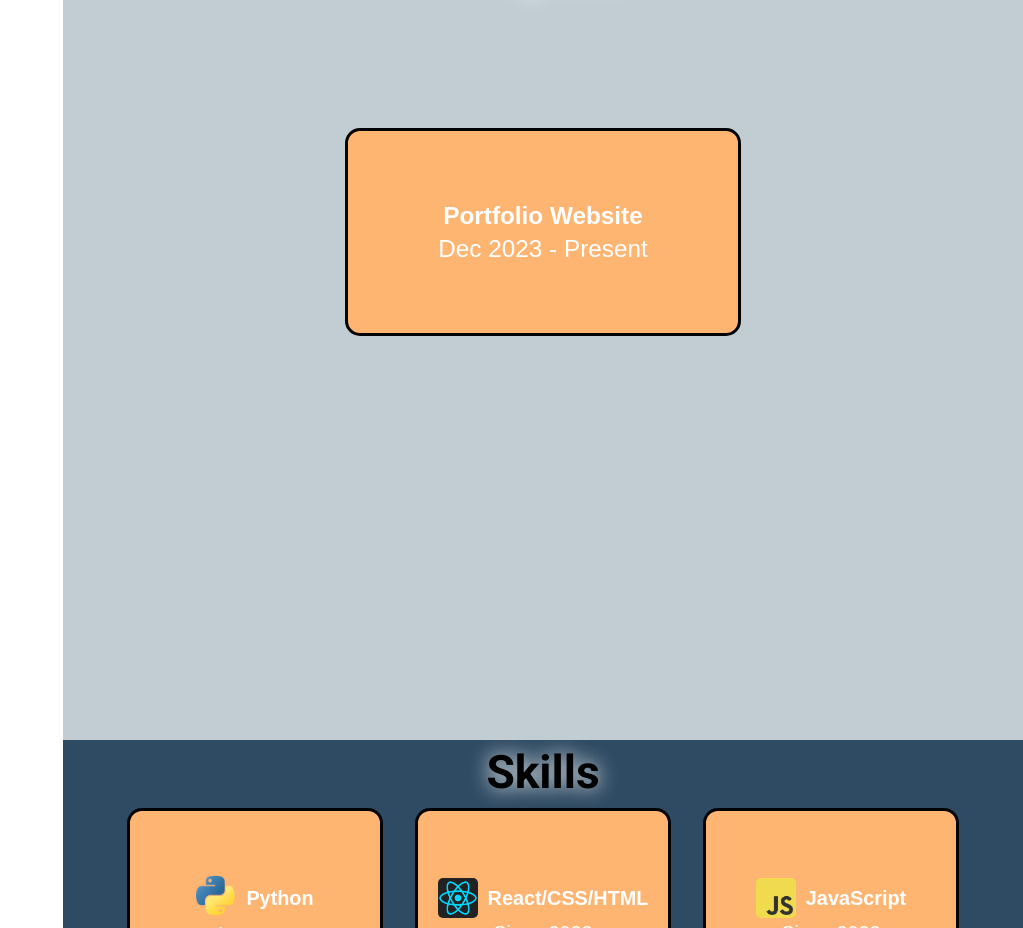
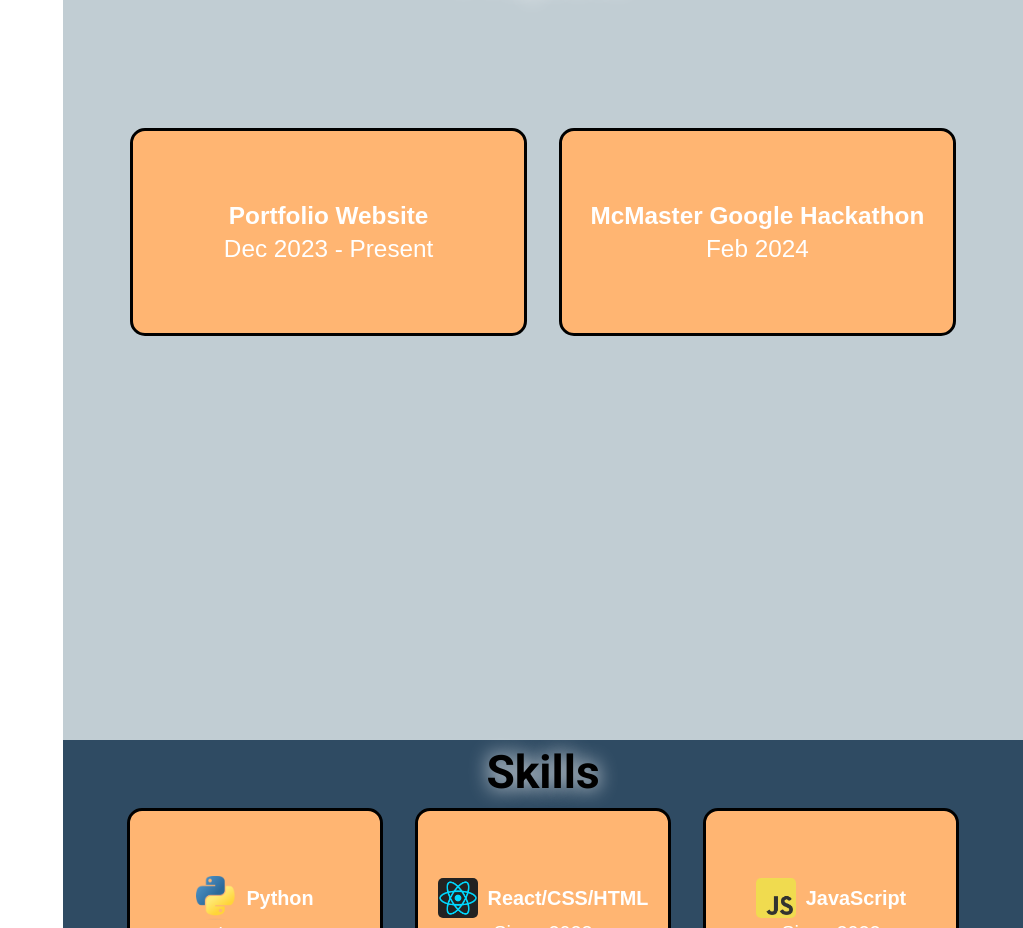
Before and after one commit to IainMac32/Website, a React (Create React App) app: page / in a window 1280 px wide. Shown: the part 1660-2588 px from the top of the page, without its empty margins (257-1280 px from the left). Built offline with nearby package versions, Linux system fonts and the light colour scheme.

Commit message:
new project

```diff
--- a/src/App.js
+++ b/src/App.js
@@ -600,6 +600,25 @@
             <span className="years">Dec 2023 - Present</span>
           </Button2>
 
+          <Button2
+            theme="orange"
+            customStyles={{
+              marginLeft: '2.5vw',
+              marginRight: '0%',
+              marginBottom: '0%',
+              marginTop: '15vh',
+            }}
+            onClick={() => openJobModal({
+              company: 'McMaster Google Hackathon',
+              position: 'GitHub',
+              years: 'Dec 2023',
+              duties: 'Finished 1st place in the Google Developer Student Clubs McMaster Hackathon Equality and Accessibility category.\n\nThis was my first hackathon, and it was a fantastic experience. It lasted 26 hours and had over 175 participants. The hackathon required incorporating at least one Google technology and contributing to one of the 17 United Nations Sustainable Development Goals.\n\n Our project, SparkSlides, automates slideshow creation using Google and other technologies such as Google Slides, Google Drive, and Google Image Search APIs, as well as Open AIs WhisperAI and GPT-4. Users input a topic and receive a fully formatted presentation with titles, jot notes and images.',
+              githubLink: 'https://github.com/IainMac32/GDSChackathon',
+            })}>
+            <span className="company">McMaster Google Hackathon</span>
+            <span className="years">Feb 2024</span>
+          </Button2>
+
         </ButtonContainer>
 
 
```
